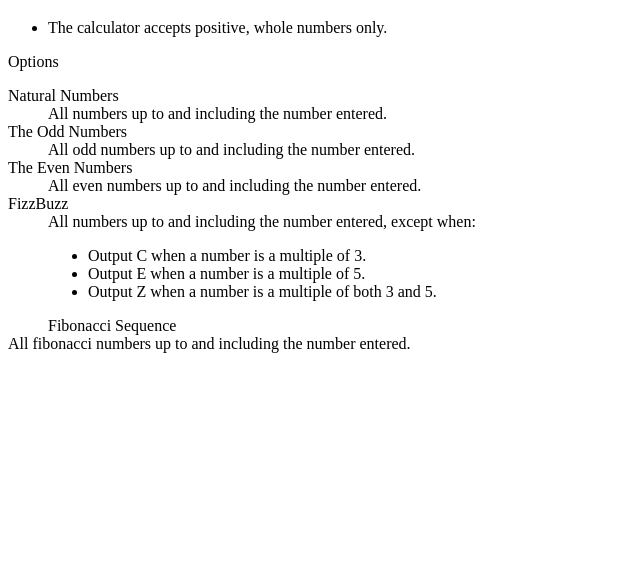
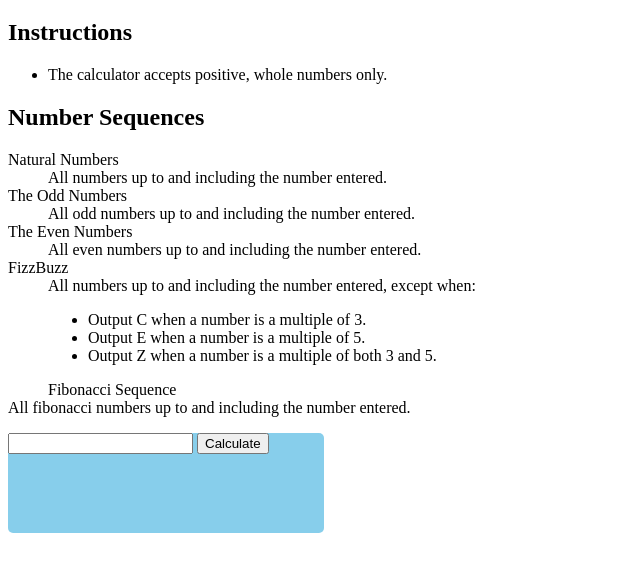
Before and after one commit to jessicace/numeric_sequence_calculator, a plain HTML site: page index.html in a window 1280 px wide. Shown: the part 61-632 px from the top of the page, without its empty margins (0-640 px from the left). Drawn offline with Linux system fonts and the light colour scheme.

Commit message:
Added stylesheet

```diff
--- a/index.html
+++ b/index.html
@@ -5,19 +5,20 @@
 		<meta http-equiv="X-UA-Compatible" content="IE=edge,chrome=1">
 		<title>Numeric Sequence Calculator</title>
 		<meta name="viewport" content="width=device-width, initial-scale=1">
+		<link rel="stylesheet" href="style.css">
 	</head>
 	<body>
 		<header>
 			<h1>Numeric Sequence Calculator</h1>
 		</header>
 		<section id="instructions">
-			<p></p>
+			<h2>Instructions</h2>
 			<ul>
 				<li>The calculator accepts positive, whole numbers only.</li>
 			</ul>
 		</section>
-		<section>
-			<p>Options</p>
+		<section id="description">
+			<h2>Number Sequences</h2>
 			<dl>
 				<dt>Natural Numbers</dt>
 				<dd>All numbers up to and including the number entered.</dd>
@@ -37,5 +38,13 @@
 				<dt>All fibonacci numbers up to and including the number entered.</dt>
 			</dl>
 		</section>
+		<section>
+			<div id="calculator-input">
+				<input></input>
+				<button>Calculate</button>
+			</div>
+		</section>
+		<output>
+		</output>
 	</body>
 </html>
--- /dev/null
+++ b/style.css
@@ -0,0 +1,6 @@
+#calculator-input {
+		width: 25%;
+		height: 100px;
+		background-color: skyblue;
+		border-radius: 5px;
+}
```
